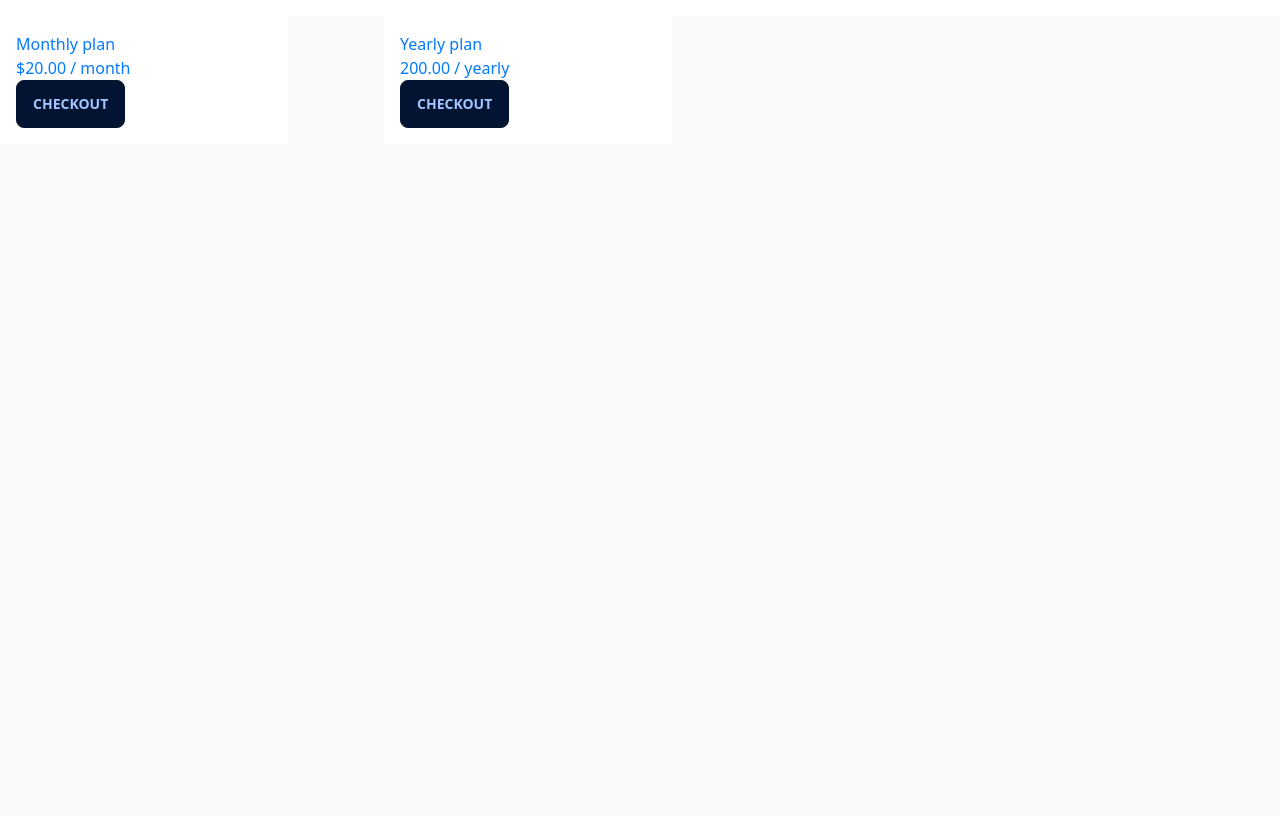
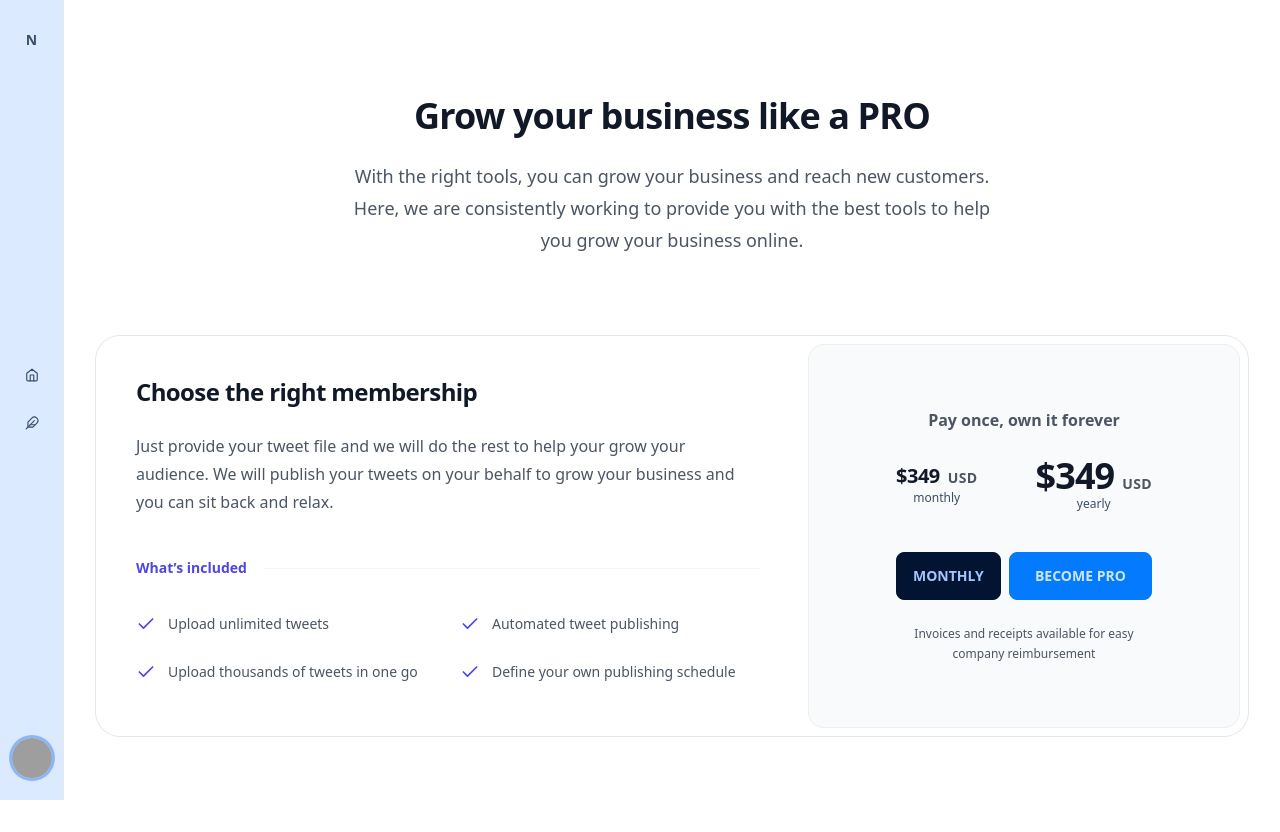
Before and after one commit to abheist/tweetcat-frontend, a Next.js app: page /subscribe in a window 1280 px wide. Built offline with nearby package versions, Linux system fonts and the light colour scheme; grey boxes are pictures that could not be loaded.

Commit message:
🏷️ pricing page done

```diff
--- a/src/components/productDisplay.tsx
+++ b/src/components/productDisplay.tsx
@@ -1,15 +1,22 @@
-import {useForm} from "react-hook-form";
 import React from "react";
 import {useMutation} from "react-query";
 import {axiosPrivate} from "@/utils/axiosPrivate";
+import Layout from "@/components/layout";
+import {FiCheck} from "react-icons/fi";
 
 export const createCheckOutSession = (lookupKey: string) => {
     return axiosPrivate.post('payments/checkout-session/', {lookupKey: lookupKey})
 }
 
 export const ProductDisplay = () => {
-    const {register, handleSubmit, watch, formState: {errors}} = useForm()
     const mutation = useMutation(createCheckOutSession)
+
+    const includedFeatures = [
+        'Upload unlimited tweets',
+        'Automated tweet publishing',
+        'Upload thousands of tweets in one go',
+        'Define your own publishing schedule',
+    ]
 
     const handleClick = async (lookupKey: string) => {
         const response = await mutation.mutateAsync(lookupKey)
@@ -20,31 +27,104 @@ export const ProductDisplay = () => {
     }
 
     return (
-        <div className={`mt-4 flex gap-24`}>
-            <section className={`p-4 bg-white w-72`}>
-                <div className="card">
-                    <div className="text-primary">
-                        <h3>Monthly plan</h3>
-                        <h5>$20.00 / month</h5>
+        <Layout className={`min-h-screen bg-white`}>
+            <div className={`container mx-auto flex justify-center min-h-screen py-24 sm:py-30`}>
+                <div className="mx-auto max-w-7xl px-6 lg:px-8">
+                    <div className="mx-auto max-w-2xl sm:text-center">
+                        <h2 className="text-3xl font-bold tracking-tight text-gray-900 sm:text-4xl">
+                            Grow your business like a PRO
+                        </h2>
+                        <p className="mt-6 text-lg leading-8 text-gray-600">
+                            With the right tools, you can grow your business and reach new customers. Here, we are
+                            consistently
+                            working to provide you with the best tools to help you grow your business online.
+                        </p>
+                    </div>
+                    <div
+                        className="mx-auto mt-16 max-w-2xl rounded-3xl ring-1 ring-gray-200 sm:mt-20 lg:mx-0 lg:flex lg:max-w-none">
+                        <div className="p-8 sm:p-10 lg:flex-auto">
+                            <h3 className="text-2xl font-bold tracking-tight text-gray-900">Choose the right
+                                membership</h3>
+                            <p className="mt-6 text-base leading-7 text-gray-600">
+                                Just provide your tweet file and we will do the rest to help your grow your audience. We
+                                will publish your tweets on your behalf to grow your business and you can sit back and
+                                relax.
+                            </p>
+                            <div className="mt-10 flex items-center gap-x-4">
+                                <h4 className="flex-none text-sm font-semibold leading-6 text-indigo-600">
+                                    What’s included
+                                </h4>
+                                <div className="h-px flex-auto bg-gray-100"/>
+                            </div>
+                            <ul
+                                role="list"
+                                className="mt-8 grid grid-cols-1 gap-4 text-sm leading-6 text-gray-600 sm:grid-cols-2 sm:gap-6"
+                            >
+                                {includedFeatures.map((feature) => (
+                                    <li key={feature} className="flex gap-x-3">
+                                        <FiCheck className="h-6 w-5 flex-none text-indigo-600"
+                                                 aria-hidden="true"/>
+                                        {feature}
+                                    </li>
+                                ))}
+                            </ul>
+                        </div>
+                        <div className="-mt-2 p-2 lg:mt-0 lg:w-full lg:max-w-md lg:flex-shrink-0">
+                            <div
+                                className="rounded-2xl bg-gray-50 py-10 text-center ring-1 ring-inset ring-gray-900/5 lg:flex lg:flex-col lg:justify-center lg:py-16">
+                                <div className="mx-auto max-w-xs px-8">
+                                    <p className="text-base font-semibold text-gray-600">
+                                        Pay once, own it forever
+                                    </p>
+                                    <div className={`flex justify-between items-center`}>
+                                        <div>
+                                            <p className="mt-6 flex items-baseline justify-center gap-x-2">
+                                            <span className="text-xl font-bold tracking-tight text-gray-900">
+                                                $349
+                                            </span>
+                                                <span
+                                                    className="text-sm font-semibold leading-6 tracking-wide text-gray-600">
+                                                USD
+                                            </span>
+                                            </p>
+                                            <p className={`text-xs`}>monthly</p>
+                                        </div>
+                                        <div>
+                                            <p className="mt-6 flex items-baseline justify-center gap-x-2">
+                                            <span className="text-4xl font-bold tracking-tight text-gray-900">
+                                                $349
+                                            </span>
+                                                <span
+                                                    className="text-sm font-semibold leading-6 tracking-wide text-gray-600">
+                                                USD
+                                            </span>
+                                            </p>
+                                            <p className={`text-xs`}>yearly</p>
+                                        </div>
+                                    </div>
+                                    <div className={`flex gap-x-2 mt-10`}>
+                                        <button
+                                            className="btn btn-md"
+                                            onClick={() => handleClick('nap_app_monthly')}
+                                        >
+                                            Monthly
+                                        </button>
+                                        <button
+                                            className="btn btn-md flex-1 btn-primary"
+                                            onClick={() => handleClick('nap_app_yearly')}
+                                        >
+                                            Become Pro
+                                        </button>
+                                    </div>
+                                    <p className="mt-6 text-xs leading-5 text-gray-600">
+                                        Invoices and receipts available for easy company reimbursement
+                                    </p>
+                                </div>
+                            </div>
+                        </div>
                     </div>
                 </div>
-
-                <button className={`btn`} type="submit" onClick={() => handleClick('nap_app_monthly')}>
-                    Checkout
-                </button>
-            </section>
-            <section className={`p-4 bg-white w-72`}>
-                <div className="card">
-                    <div className="text-primary">
-                        <h3>Yearly plan</h3>
-                        <h5>200.00 / yearly</h5>
-                    </div>
-                </div>
-
-                <button className={`btn`} type="button" onClick={() => handleClick('nap_app_yearly')}>
-                    Checkout
-                </button>
-            </section>
-        </div>
+            </div>
+        </Layout>
     )
 };
```
